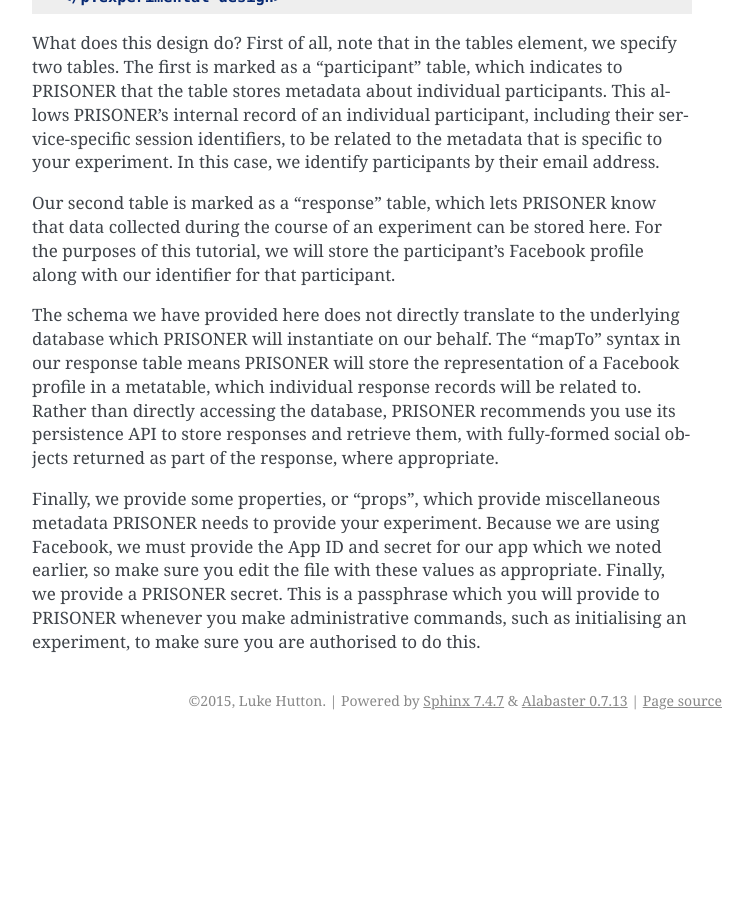
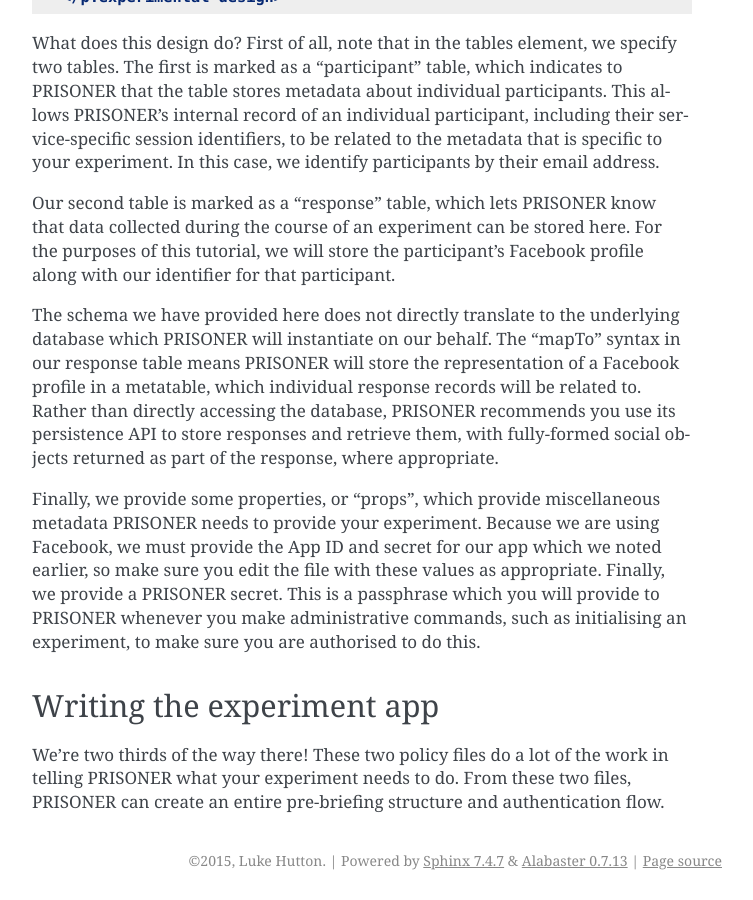
Before and after one commit to uoscompsci/PRISONER, a Sphinx documentation site: the page built from doc/tutorials.helloworld.rst, in a window 1280 px wide and 900 px high, scrolled down 4160 px. Shown: the whole window, without its empty margins (388-1141 px from the left). Built offline with Sphinx 7.4.7, drawn with Linux system fonts in a browser that asks for light colours; before the commit the page ends 4900 px from its top, so only the background shows below that; some of the changed text lies outside the part shown.

```diff
--- /dev/null
+++ b/doc/tutorials.deployment.rst
@@ -0,0 +1,4 @@
+Deploying a PRISONER server
+=======================
+
+This guide will explain how to deploy a PRISONER server.
--- a/doc/tutorials.helloworld.rst
+++ b/doc/tutorials.helloworld.rst
@@ -148,3 +148,9 @@
 Finally, we provide a PRISONER secret. This is a passphrase which you will
 provide to PRISONER whenever you make administrative commands, such as
 initialising an experiment, to make sure you are authorised to do this.
+
+Writing the experiment app
+---------------------
+We're two thirds of the way there! These two policy files do a lot of the work
+in telling PRISONER what your experiment needs to do. From these two files,
+PRISONER can create an entire pre-briefing structure and authentication flow.
--- a/doc/tutorials.rst
+++ b/doc/tutorials.rst
@@ -11,4 +11,5 @@
  tutorials.demo
  tutorials.gettingstarted
  tutorials.helloworld
+ tutorials.deployment
  tutorials.distribute
```
